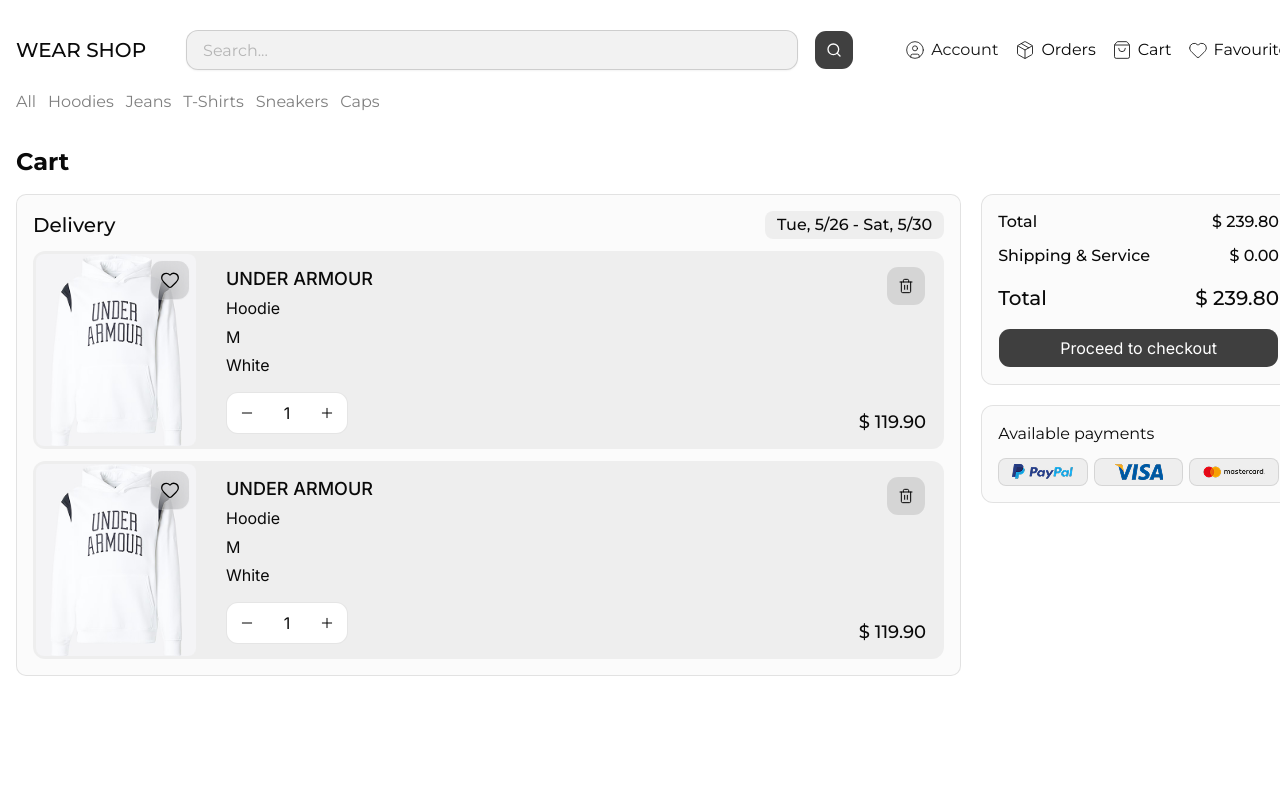
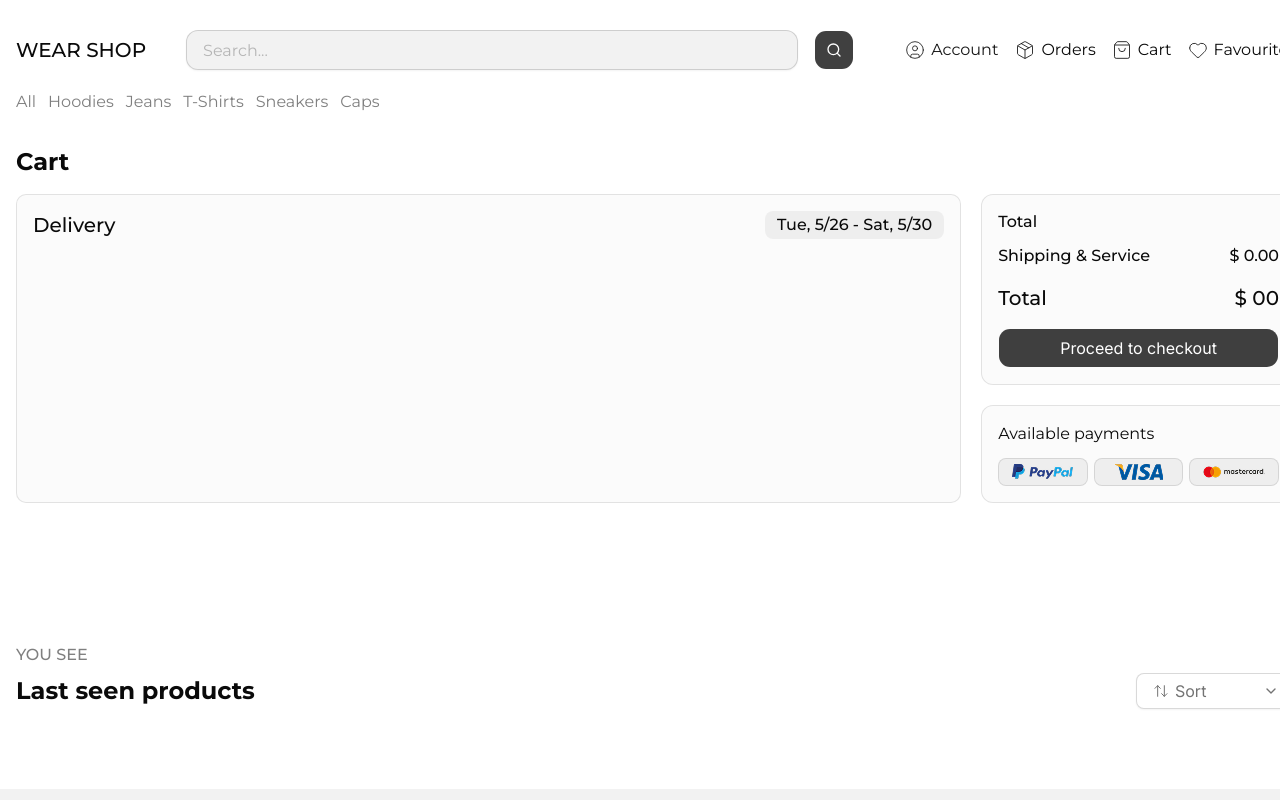
Before and after one commit to wkingsurin/e-comm-WearShop, a Next.js app: page /cart in a window 1280 px wide. Shown: the top 800 px of the page. Built offline with nearby package versions, Linux system fonts and the light colour scheme.

Commit message:
feat(cart): create Cart store, useCart hook, add CartItem logic
- Added CartItem logic: AddItem, RemoveItem, IncrementItem,
  DecrementItem
- Added changeModalType handler in UIStore

```diff
--- a/app/(main)/cart/page.tsx
+++ b/app/(main)/cart/page.tsx
@@ -1,5 +1,6 @@
 "use client";
 
+import useCart from "@/components/hooks/useCart";
 import Main from "@/components/main";
 import Container from "@/components/shared/container";
 import Section from "@/components/shared/section";
@@ -12,7 +13,7 @@
 import Image from "next/image";
 
 export default function Cart() {
-	const data: IProduct[] = useUIStore((s) => s.cart.products);
+	const { cartItemsList, cartTotal } = useCart();
 	const updateCart = useUIStore((s) => s.updateCart);
 
 	const payments: { id: string; label: string; image: string }[] = [
@@ -38,7 +39,7 @@
 									</div>
 								</div>
 								<div className="flex flex-col gap-3">
-									{data.map((item) => (
+									{cartItemsList.map((item) => (
 										<CartItem key={item.id} data={item} />
 									))}
 								</div>
@@ -48,7 +49,7 @@
 									<div className="flex flex-col gap-3">
 										<div className="flex justify-between font-medium tracking-wider leading-lg">
 											<span>Total</span>
-											<p>$ {(data.length * data[0].price) / 100 + "0"}</p>
+											{/* <p>$ {(cartItemsList.length * data[0].price) / 100 + "0"}</p> */}
 										</div>
 										<div className="flex justify-between font-medium tracking-wider leading-lg">
 											<span>Shipping & Service</span>
@@ -57,7 +58,7 @@
 									</div>
 									<div className="flex justify-between font-medium tracking-wider leading-lg text-xl font-medium text-wider">
 										<span>Total</span>
-										<p>$ {(data.length * data[0].price) / 100 + "0"}</p>
+										<p>$ {cartTotal / 100 + "0"}</p>
 									</div>
 									<Button>Proceed to checkout</Button>
 								</div>
@@ -98,7 +99,7 @@
 							</div>
 						</div>
 						<div className="flex flex-wrap gap-5">
-							{data.map((item) => (
+							{cartItemsList.map((item) => (
 								<ProductCard key={item.id} data={item} />
 							))}
 						</div>
--- /dev/null
+++ b/components/hooks/useCart.tsx
@@ -0,0 +1,21 @@
+import { ICartItem, useCartStore } from "@/lib/store/cart.store";
+import { IProduct } from "@/lib/store/ui.store";
+
+export default function useCart() {
+	const hasHydrated = useCartStore((s) => s._hasHydrated);
+	const store = useCartStore();
+
+	if (!hasHydrated) {
+		return {
+			cartItemsIds: {} as Record<string, string>,
+			cartItems: {} as Record<string, IProduct>,
+			cartItemsList: [] as ICartItem[],
+			cartTotal: 0 as number,
+			removeItem: () => {},
+			addItem: () => {},
+			incrementItem: () => {},
+			decrementItem: () => {},
+		};
+	}
+	return { ...store, cartItemsList: Object.values(store.cartItems || {}) };
+}
--- a/components/shared/overlay.tsx
+++ b/components/shared/overlay.tsx
@@ -33,7 +33,7 @@
 			className="fixed bottom-0 flex items-center justify-center w-full h-[calc(100dvh-134px)] bg-black/25"
 			onClick={() => {
 				useUIStore.getState().updateOverlay({ open: false });
-				useUIStore.getState().updateModal({ contentType: null });
+				useUIStore.getState().changeModalTyle(null);
 			}}
 		>
 			{modalContentType !== null && <Content />}
--- a/components/widgets/cart-item.tsx
+++ b/components/widgets/cart-item.tsx
@@ -6,25 +6,29 @@
 import { IProduct, useUIStore } from "@/lib/store/ui.store";
 import { useFavorites } from "../hooks/useFavorites";
 import { useState } from "react";
+import useCart from "../hooks/useCart";
+import { ICartItem } from "@/lib/store/cart.store";
 
 interface IProps {
-	data: IProduct;
+	data: ICartItem;
 }
 
 export default function CartItem({ data }: IProps) {
 	const { favoritesIds, toggleFavorite } = useFavorites();
+	const { removeItem, incrementItem, decrementItem } = useCart();
 	const isFavorite = favoritesIds[data.id] || false;
-	const [value, setValue] = useState<number>(1);
 
-	const onIncrement = () => setValue((prevValue) => prevValue + 1);
-	const onDecrement = () =>
-		setValue((prevValue) => (prevValue > 1 ? prevValue - 1 : prevValue));
+	// const [value, setValue] = useState<number>(1);
 
-	const deleteItem = (id: string) => {
-		const products = useUIStore.getState().cart.products;
-		const updatedProducts = products.filter((item) => item.id !== id);
-		useUIStore.getState().updateCart({ products: updatedProducts });
-	};
+	// const onIncrement = () => setValue((prevValue) => prevValue + 1);
+	// const onDecrement = () =>
+	// 	setValue((prevValue) => (prevValue > 1 ? prevValue - 1 : prevValue));
+
+	// const deleteItem = (id: string) => {
+	// 	const products = useUIStore.getState().cart.products;
+	// 	const updatedProducts = products.filter((item) => item.id !== id);
+	// 	useUIStore.getState().updateCart({ products: updatedProducts });
+	// };
 
 	return (
 		<div
@@ -67,16 +71,16 @@
 					<div className="group/amount flex rounded-xl bg-white border-[0.5px] border-black/10 hover:border-black/15 hover:shadow-[0_0_9px_-3px_var(--black)]/25 transition-brand">
 						<Button
 							className="flex gap-3 w-10 h-10 bg-white hover:bg-white"
-							onClick={onDecrement}
+							onClick={() => decrementItem(data)}
 						>
 							<Minus className="size-4 stroke-[1.5px] stroke-black" />
 						</Button>
 						<span className="flex items-center justify-center w-10 h-10 font-mono tracking-wider leading-lg">
-							{value}
+							{data.amount}
 						</span>
 						<Button
 							className="flex gap-3 w-10 h-10 bg-white hover:bg-white"
-							onClick={onIncrement}
+							onClick={() => incrementItem(data)}
 						>
 							<Plus className="size-4 stroke-[1.5px] stroke-black" />
 						</Button>
@@ -86,13 +90,14 @@
 					<Button
 						className="group/cancel flex gap-3 w-10 h-10 bg-black/10 hover:bg-[#EC0404]/10 text-black hover:text-[#EC0404]/75"
 						onClick={() => {
-							deleteItem(data.id);
+							// deleteItem(data.id);
+							removeItem({ ...data, amount: 1 });
 						}}
 					>
 						<Trash2 className="size-4 stroke-[1.5px] stroke-black group-hover/cancel:stroke-[#EC0404]/75 transition-brand" />
 					</Button>
 					<span className="font-medium text-lg tracking-wider leading-md">
-						{data.currency} {(data.price * value) / 100 + "0"}
+						{data.currency} {(data.price * data.amount) / 100 + "0"}
 					</span>
 				</div>
 			</div>
--- a/components/widgets/modal/cancel-reason.tsx
+++ b/components/widgets/modal/cancel-reason.tsx
@@ -156,7 +156,7 @@
 				className="absolute z-10003 top-0 -right-13 w-10 h-10 bg-white rounded-[50%] hover:bg-white hover:shadow-[0_0_9px_-3px_var(--black)]/50"
 				onClick={() => {
 					useUIStore.getState().updateOverlay({ open: false });
-					useUIStore.getState().updateModal({ contentType: null });
+					useUIStore.getState().changeModalTyle(null);
 				}}
 			>
 				<X className="size-4 stroke-[1.5px] stroke-black" />
--- a/components/widgets/modal/fast-watch.tsx
+++ b/components/widgets/modal/fast-watch.tsx
@@ -1,3 +1,4 @@
+import useCart from "@/components/hooks/useCart";
 import { Button } from "@/components/ui/button";
 import {
 	Select,
@@ -7,7 +8,8 @@
 	SelectTrigger,
 	SelectValue,
 } from "@/components/ui/select";
-import { useUIStore } from "@/lib/store/ui.store";
+import { ICartItem } from "@/lib/store/cart.store";
+import { IProduct, useUIStore } from "@/lib/store/ui.store";
 import {
 	ArrowLeft,
 	ArrowRight,
@@ -77,6 +79,22 @@
 		],
 		currency: "$",
 	};
+
+	const target = useUIStore((s) => s.modal.target);
+
+	// const target = {
+	// 	id: "5",
+	// 	title: "UNDER ARMOUR",
+	// 	image: "image-white-240.png",
+	// 	category: "Hoodie",
+	// 	size: "M",
+	// 	color: "White",
+	// 	price: 11990,
+	// 	currency: "$",
+	// 	amount: 1,
+	// };
+
+	const { addItem } = useCart();
 
 	return (
 		<div
@@ -184,7 +202,7 @@
 						</Select>
 					</div>
 					<div className="flex gap-4 w-full">
-						<Button className="flex-1">
+						<Button className="flex-1" onClick={() => addItem(target!)}>
 							<ShoppingBag className="size-4 stroke-[1px]" />
 							Pack
 						</Button>
@@ -208,7 +226,7 @@
 				className="absolute z-10003 top-0 -right-13 w-10 h-10 bg-white rounded-[50%] hover:bg-white hover:shadow-[0_0_9px_-3px_var(--black)]/50"
 				onClick={() => {
 					useUIStore.getState().updateOverlay({ open: false });
-					useUIStore.getState().updateModal({ contentType: null });
+					useUIStore.getState().changeModalTyle(null);
 				}}
 			>
 				<X className="size-4 stroke-[1.5px] stroke-black" />
--- a/components/widgets/product-card.tsx
+++ b/components/widgets/product-card.tsx
@@ -40,7 +40,7 @@
 				className="relative flex items-center justify-center w-full h-[380px] rounded-xl bg-[#F4F4F6] border border-transparent group-hover/card:border-black overflow-hidden trnasition-all duration-300 cursor-zoom-in"
 				onClick={() => {
 					updateOverlay({ open: true });
-					updateModal({ contentType });
+					updateModal({ target: { ...data, amount: 1 }, contentType });
 				}}
 			>
 				<Image
@@ -72,7 +72,7 @@
 						className="gap-3"
 						onClick={() => {
 							updateOverlay({ open: true });
-							updateModal({ contentType });
+							updateModal({ target: { ...data, amount: 1 }, contentType });
 						}}
 					>
 						<ShoppingBag className="size-4 stroke-[1.5px] stroke-white" />
--- a/lib/store/ui.store.tsx
+++ b/lib/store/ui.store.tsx
@@ -1,10 +1,12 @@
 import { create } from "zustand";
 import { IFavorite } from "./favorites.store";
+import { ICartItem } from "./cart.store";
 
 export interface IOverlay {
 	open: boolean;
 }
 export interface IModal {
+	target: ICartItem | null;
 	contentType: "FastWatch" | "CancelOrder" | null;
 }
 export interface IProduct {
@@ -41,6 +43,7 @@
 
 	updateOverlay: (updatedOverlay: IOverlay) => void;
 	updateModal: (updatedModal: IModal) => void;
+	changeModalTyle: (type: IModal["contentType"]) => void;
 	updateCart: (updatedCart: ICart) => void;
 	updateSelectedProduct: (product: IProduct) => void;
 	updateOrders: (updatedOrders: IOrder[]) => void;
@@ -49,7 +52,10 @@
 
 export const useUIStore = create<UIState>()((set) => ({
 	overlay: { open: false },
-	modal: { contentType: "FastWatch" },
+	modal: {
+		target: null,
+		contentType: "FastWatch",
+	},
 	cart: {
 		products: [
 			{
@@ -151,6 +157,8 @@
 
 	updateOverlay: (updatedOverlay) => set({ overlay: { ...updatedOverlay } }),
 	updateModal: (updatedModal) => set({ modal: { ...updatedModal } }),
+	changeModalTyle: (type) =>
+		set((state) => ({ modal: { ...state.modal, contentType: type } })),
 	updateCart: (updatedCart) => set({ cart: { ...updatedCart } }),
 	updateSelectedProduct: (product) => set({ selectedProduct: { ...product } }),
 	updateOrders: (updatedOrders) => set({ orders: { ...updatedOrders } }),
```
Also changed, not shown: lib/store/cart.store.tsx (added, +108 -0 lines).
